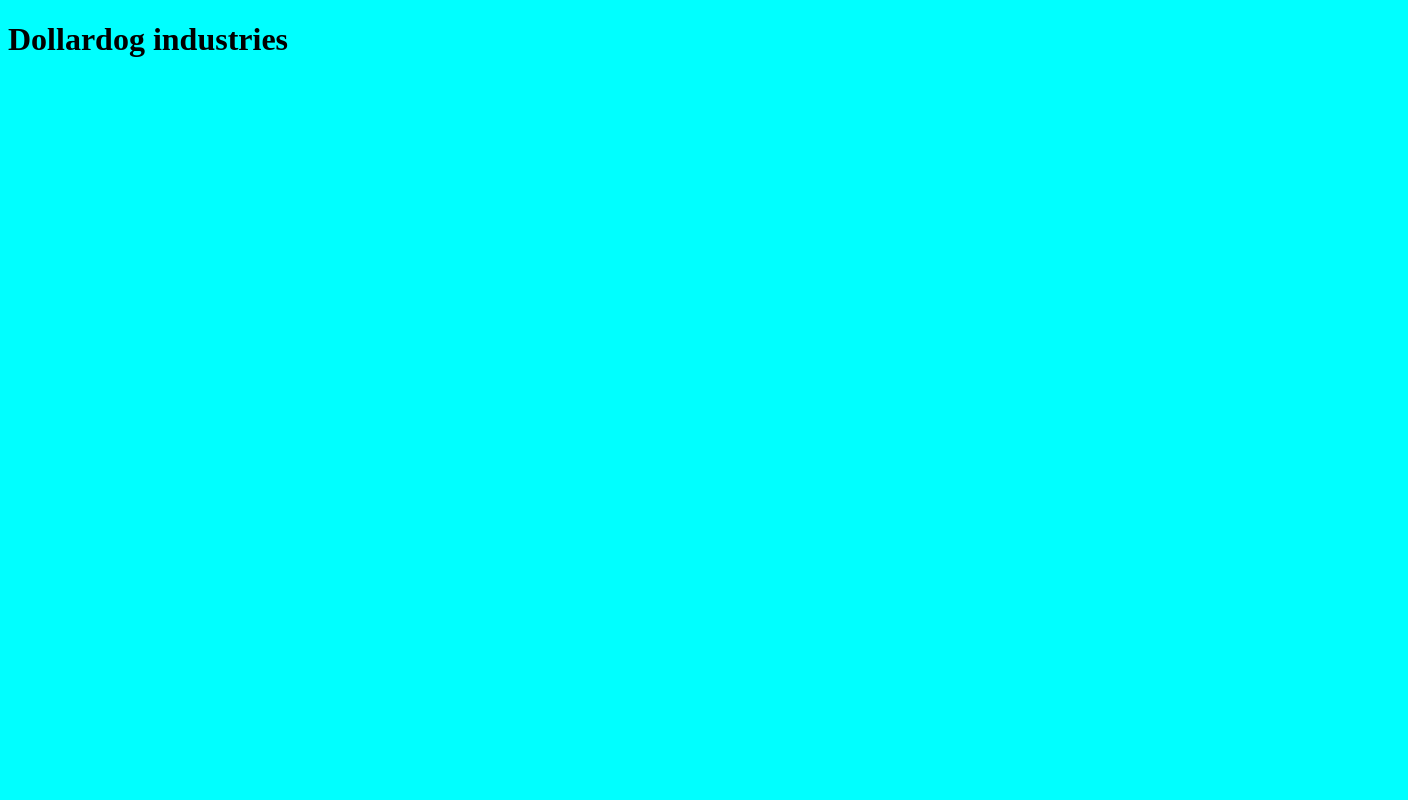
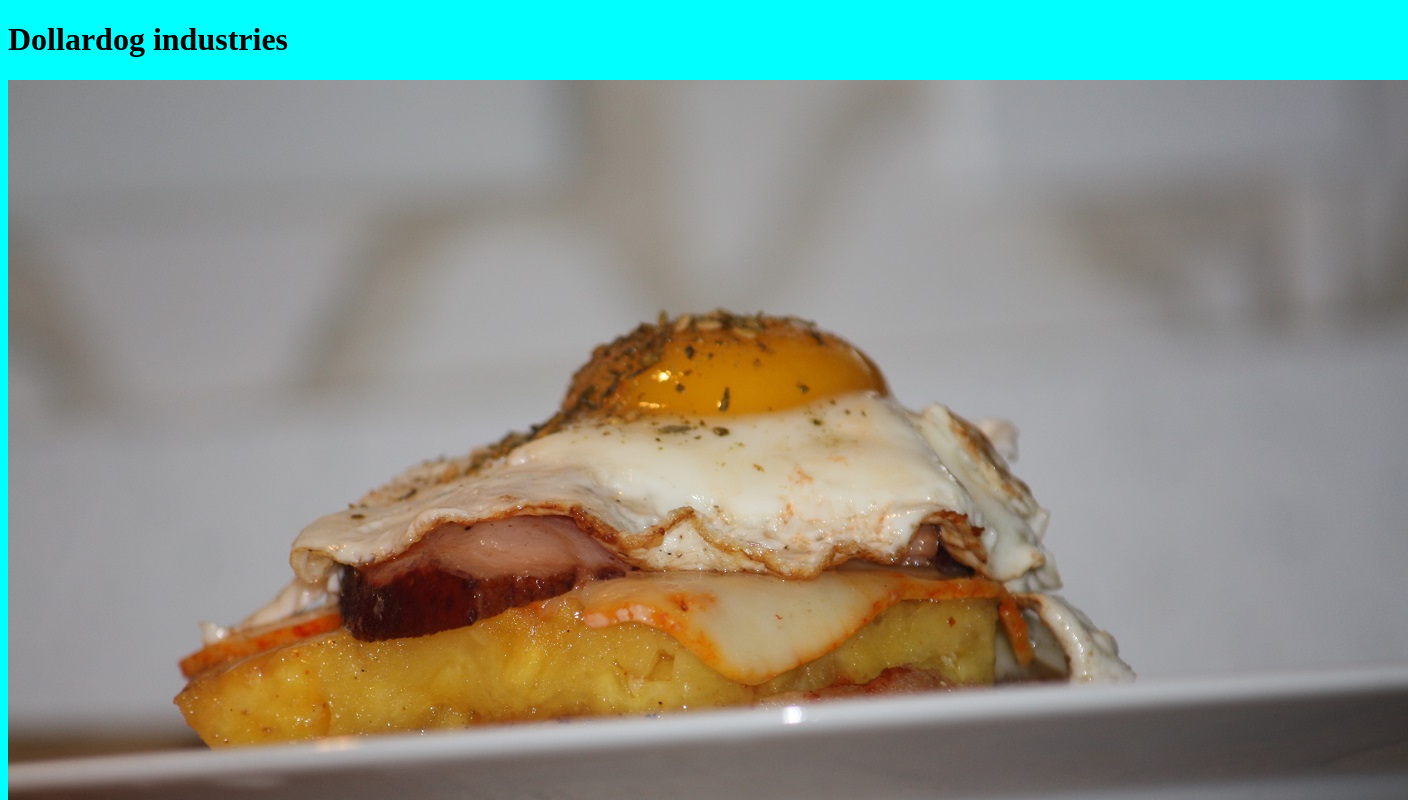
Before and after one commit to rockfishtaco/dollardog, a website: page dist/index.html in a window 1280 px wide. Shown: the top 800 px of the page, 1408 px wide, since content can reach past the window. Drawn offline with Linux system fonts and the light colour scheme.

Commit message:
photo add

```diff
--- a/dist/index.html
+++ b/dist/index.html
@@ -11,6 +11,6 @@
     <h1>
         Dollardog industries
     </h1>
-    <img src="dist/images/rockfishalbum.png" alt="">
+    <img src="./images/eggsand.jpg" alt="album">
 </body>
 </html>
```
Also changed, not shown: dist/images/eggsand.jpg (added), 1 other file.
